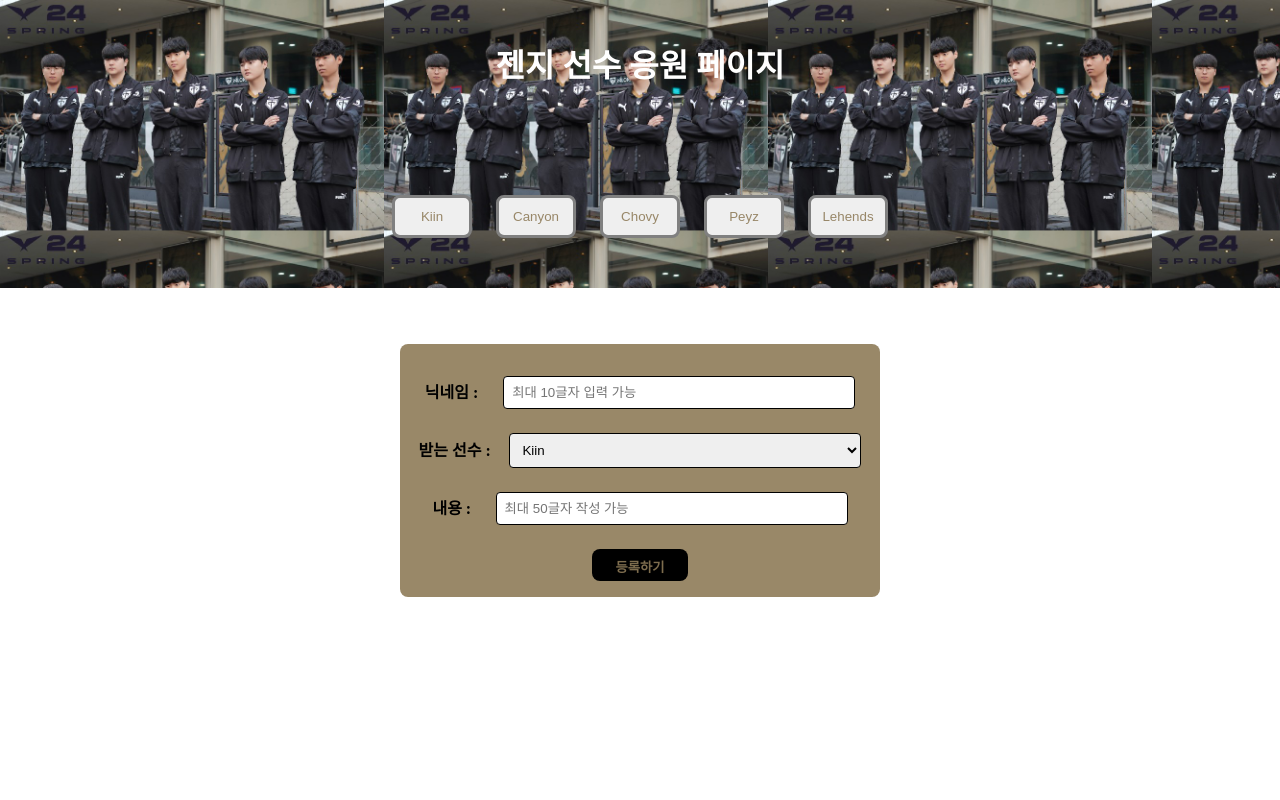
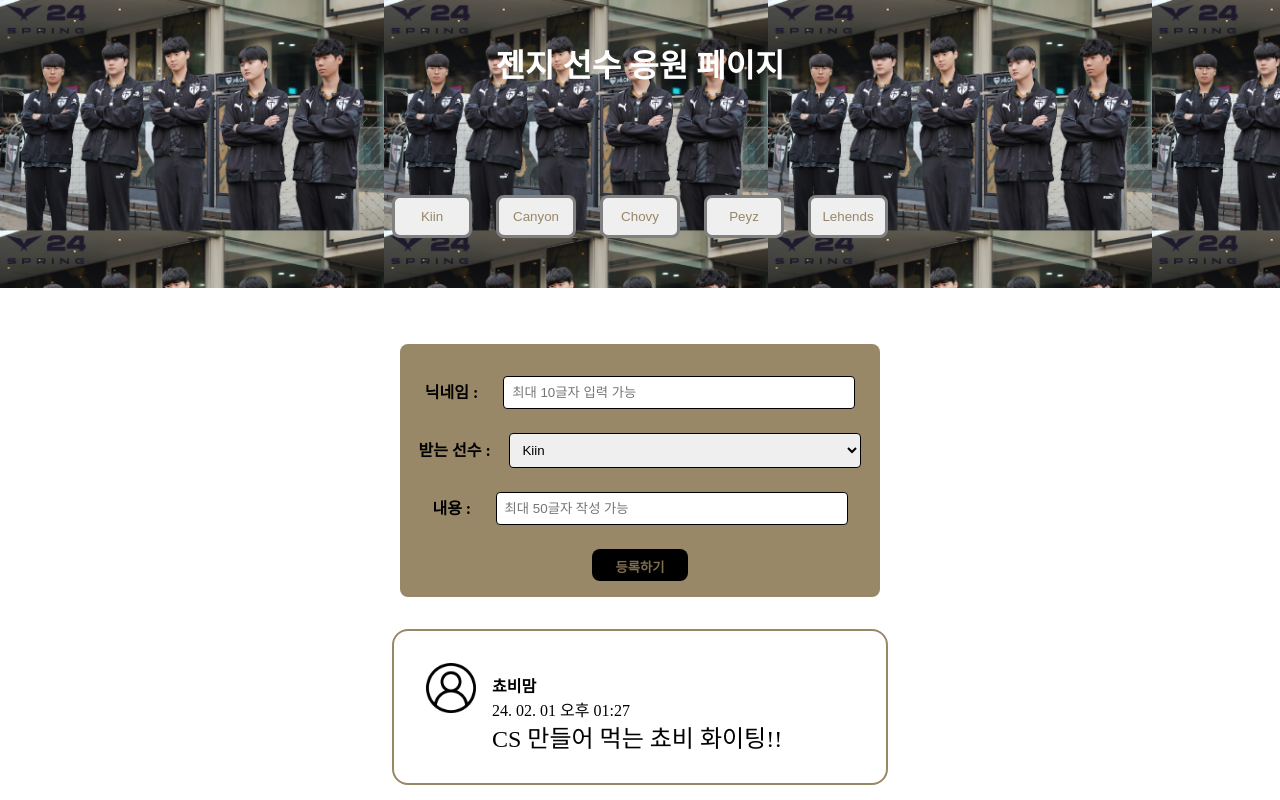
Before and after one commit to chomusuke9072/fanletter, a React (Create React App) app: page / in a window 1280 px wide. Built offline with nearby package versions, Linux system fonts and the light colour scheme.

Commit message:
기본 틀 완료

```diff
--- /dev/null
+++ b/src/components/LetterList.jsx
@@ -0,0 +1,51 @@
+import styled from "styled-components";
+
+const LetterCard = styled.div`
+  border: 2px solid #8d7a57e4;
+  border-radius: 1rem;
+  margin-top: 2rem;
+  width: 31rem;
+  display: flex;
+  flex-direction: row;
+  padding: 2rem;
+`;
+
+const CardContent = styled.div`
+  margin-left: 1rem;
+  margin-top: 1rem;
+`;
+const UserName = styled.p`
+  font-weight: bold;
+`;
+
+const Letter = styled.p`
+  font-size: 1.5rem;
+  margin-top: 0.5rem;
+`;
+
+const WriteDate = styled.p`
+  margin-top: 0.5rem;
+`;
+
+function LetterList() {
+  return (
+    <section>
+      <LetterCard>
+        <div>
+          <img
+            src={process.env.PUBLIC_URL + "images/user.png"}
+            width="50"
+            alt="profile"
+          />
+        </div>
+        <CardContent>
+          <UserName>쵸비맘</UserName>
+          <WriteDate>24. 02. 01 오후 01:27</WriteDate>
+          <Letter>CS 만들어 먹는 쵸비 화이팅!!</Letter>
+        </CardContent>
+      </LetterCard>
+    </section>
+  );
+}
+
+export default LetterList;
--- a/src/components/PlayerPage.jsx
+++ b/src/components/PlayerPage.jsx
@@ -1,5 +1,6 @@
 import styled from "styled-components";
 import PlayerForm from "./PlayerForm";
+import LetterList from "./LetterList";
 
 const PlayerBox = styled.div`
   display: flex;
@@ -12,6 +13,7 @@
   return (
     <PlayerBox>
       <PlayerForm />
+      <LetterList />
     </PlayerBox>
   );
 }
```
Also changed, not shown: public/images/user.png (added).
